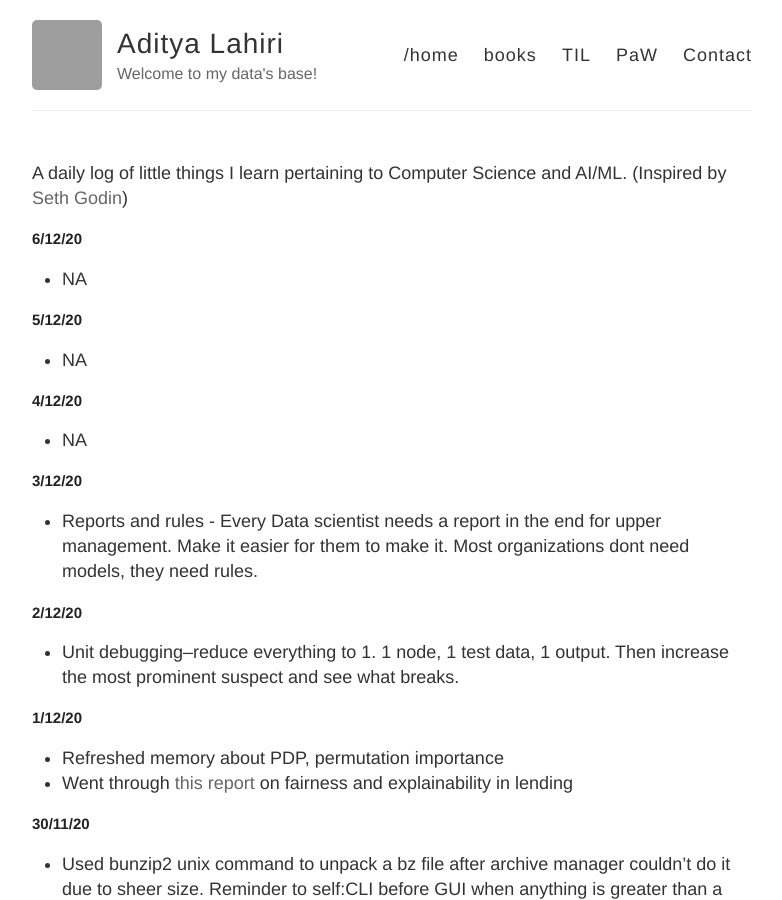
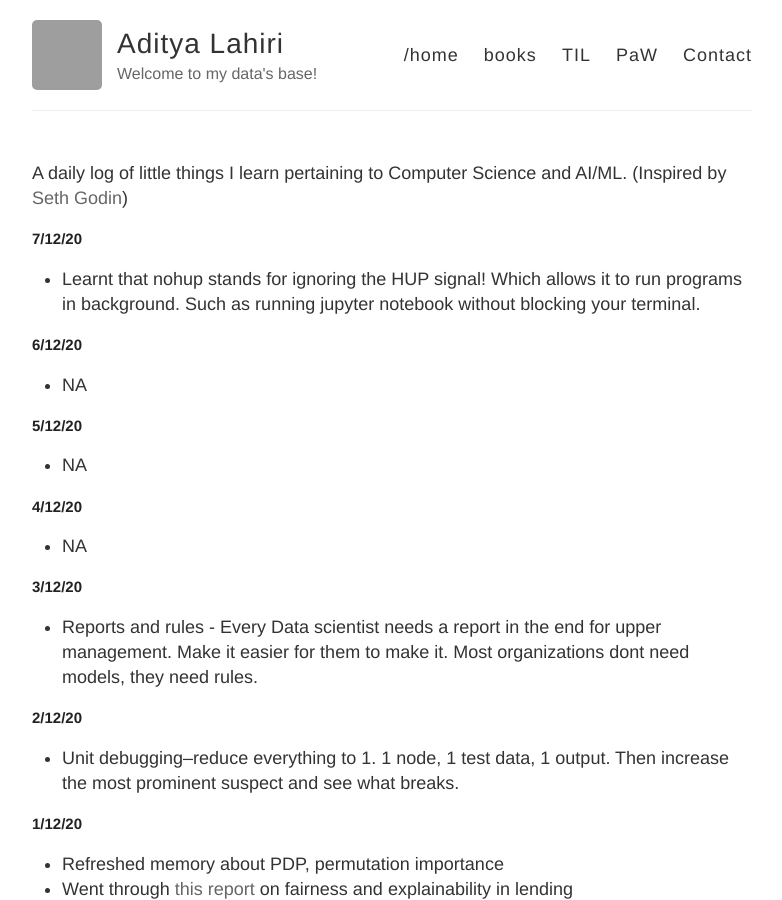
Before and after one commit to adityalahiri/adityalahiri.github.io, a Jekyll site: the page built from TIL.md, in a window 1280 px wide and 900 px high. Shown: the whole window, without its empty margins (248-1030 px from the left). Built offline with Jekyll 4.4.1, drawn with Linux system fonts in a browser that asks for light colours; our own code applies the rules of GitHub Pages for plain Markdown files; grey boxes are pictures that could not be loaded.

Commit message:
Update for 7/12

```diff
--- a/TIL.md
+++ b/TIL.md
@@ -1,5 +1,9 @@
 A daily log of little things I learn pertaining to Computer Science and AI/ML.
 (Inspired by [Seth Godin](https://seths.blog/))
+
+## 7/12/20
+
+* Learnt that nohup stands for ignoring the HUP signal! Which allows it to run programs in background. Such as running jupyter notebook without blocking your terminal.
 
 ## 6/12/20
 
```
